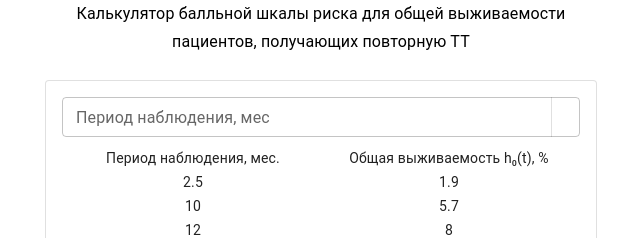
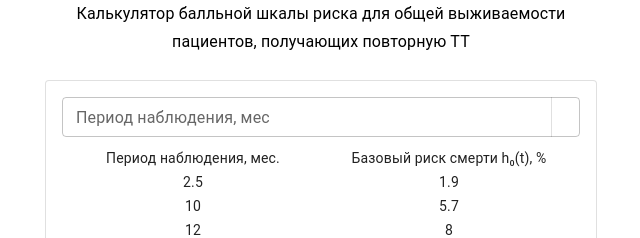
Before and after one commit to anastasiapudina/tt-online-calculator, a React (Vite) app: page / in a window 1280 px wide. Shown: the top 238 px of the page, without its empty margins (319-959 px from the left). Built offline with nearby package versions, Linux system fonts and the light colour scheme; some icons are missing.

Commit message:
Fix: header column name

```diff
--- a/src/App.tsx
+++ b/src/App.tsx
@@ -62,7 +62,7 @@ export const App = observer(() => {
 												Период наблюдения, мес.
 											</Typography>
 											<Typography textAlign="center" variant="body2" flex={1}>
-												Общая выживаемость h₀(t), %
+												Базовый риск смерти h₀(t), %
 											</Typography>
 										</Stack>
 									</td>
```
